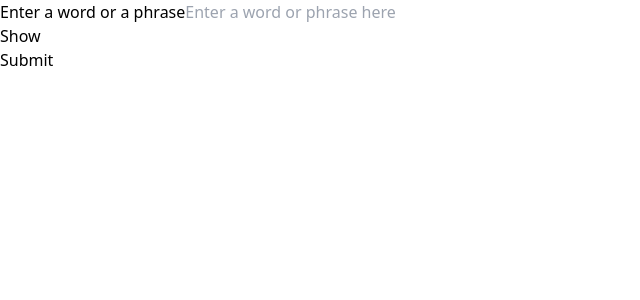
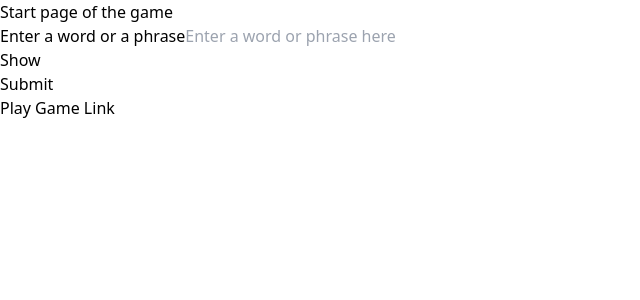
Before and after one commit to Kunal-8759/Hangman_Game, a React (Vite) app: page /start in a window 1280 px wide. Shown: the top 300 px of the page, without its empty margins (0-640 px from the left). Built offline with nearby package versions, Linux system fonts and the light colour scheme.

Commit message:
Handled Different Routing Mechanism

```diff
--- a/package.json
+++ b/package.json
@@ -11,7 +11,8 @@
   },
   "dependencies": {
     "react": "^18.3.1",
-    "react-dom": "^18.3.1"
+    "react-dom": "^18.3.1",
+    "react-router-dom": "^6.26.2"
   },
   "devDependencies": {
     "@eslint/js": "^9.9.0",
--- a/src/App.jsx
+++ b/src/App.jsx
@@ -1,11 +1,15 @@
+import { Route, Routes } from 'react-router-dom';
 import './App.css'
-import TextInputFormContainer from './components/TextInputForm/TextInputFormContainer';
+import StartGame from './pages/StartGame';
+import PlayGame from './pages/PlayGame';
 
 function App() {
   return (
-    <div>
-     <TextInputFormContainer />
-    </div>
+    <Routes>
+      <Route path='/start' element={<StartGame/>} />
+      <Route path='/play' element={<PlayGame />} />
+      <Route path='/' element={<div>Home Page</div>} />
+    </Routes>
   );
 }
 
--- a/src/components/TextInputForm/TextInputFormContainer.jsx
+++ b/src/components/TextInputForm/TextInputFormContainer.jsx
@@ -1,4 +1,5 @@
 import { useState } from "react";
+import { useNavigate } from "react-router-dom";
 import TextInputForm from "./TextInputForm";
 
 function TextInputFormContainer(){
@@ -6,6 +7,8 @@ function TextInputFormContainer(){
     //the variable can be changed through the setInputType method
     //default value of the variable inputType is set password.
     const [inputType,setInputType]=useState("password");
+
+    const navigate = useNavigate();//useNavigate() is a hook that return a function
 
     function handleTextInputChange(event){
         console.log("Text input Changed");
@@ -22,7 +25,8 @@ function TextInputFormContainer(){
     //bydefault when we enter the submit button in a form, the page gets refreshed so we are preventing that
     function handleFormSubmit(event){
         event.preventDefault();
-        console.log("form submitted")
+        console.log("form submitted");
+        navigate('/play');
     }
 
     return (<TextInputForm
--- a/src/main.jsx
+++ b/src/main.jsx
@@ -2,9 +2,12 @@ import { StrictMode } from 'react'
 import { createRoot } from 'react-dom/client'
 import App from './App.jsx'
 import './index.css'
+import { BrowserRouter } from 'react-router-dom'
 
 createRoot(document.getElementById('root')).render(
   <StrictMode>
-    <App />
+    <BrowserRouter>
+      <App />
+    </BrowserRouter>
   </StrictMode>,
 )
--- /dev/null
+++ b/src/pages/PlayGame.jsx
@@ -0,0 +1,13 @@
+import { Link } from "react-router-dom";
+
+function PlayGame(){
+    return (
+        <>
+            <h1>Play Game</h1>
+            <Link to="/start" className="text-blue-400">Start Game Link</Link>
+        </>
+
+    );
+}
+
+export default PlayGame;
--- /dev/null
+++ b/src/pages/StartGame.jsx
@@ -0,0 +1,13 @@
+import TextInputFormContainer from "../components/TextInputForm/TextInputFormContainer";
+import { Link } from "react-router-dom";
+
+function StartGame(){
+    return (
+        <>
+            <h1>Start page of the game</h1>
+            <TextInputFormContainer />
+            <Link to="/play" className="text-blue-400">Play Game Link</Link>
+        </>
+    );
+}
+export default StartGame;
```
Also changed, not shown: 1 other file (tests, documents, lock files or other folders).
